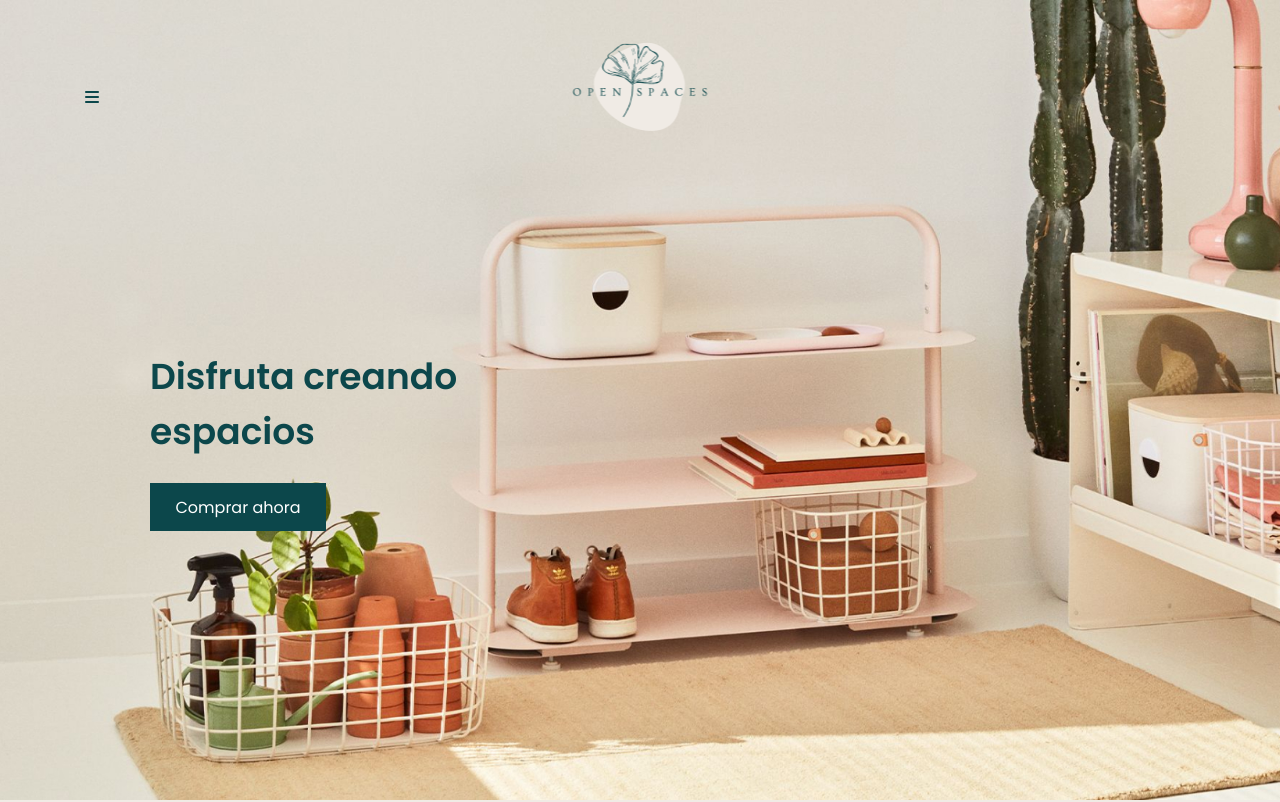
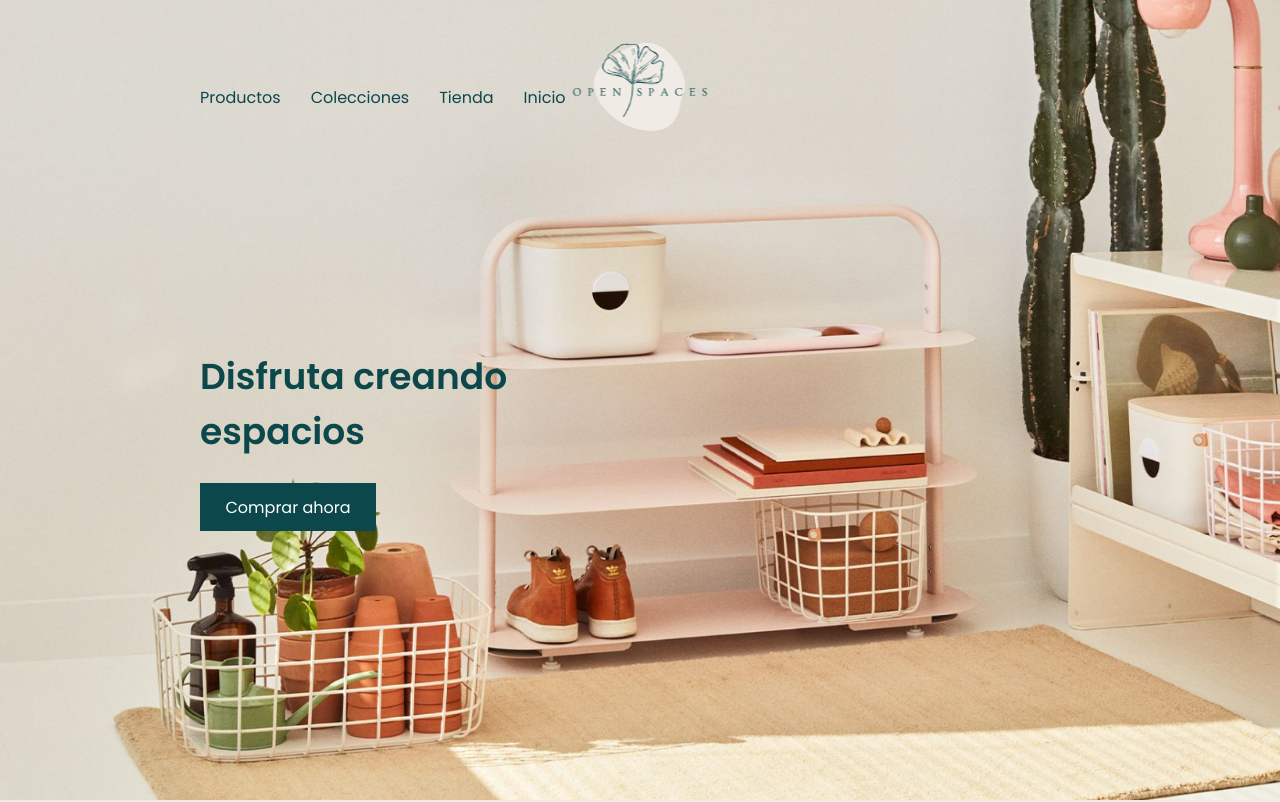
Before and after one commit to Adalab/modulo-1-evaluacion-final-tanferest, a website: page docs/index.html in a window 1280 px wide. Shown: the top 802 px of the page. Drawn offline with nearby package versions, Linux system fonts and the light colour scheme; files that its build step writes are made by us from their sources.

Commit message:
add desktop responsive on header

```diff
--- a/src/scss/layout/_header.scss
+++ b/src/scss/layout/_header.scss
@@ -9,6 +9,9 @@
     align-items: flex-start;
     padding-left: 150px;
     padding-top: 80px;
+  }
+  @include desktop {
+      padding-left: 200px;
   }
   &__logo {
     position: absolute;
@@ -39,10 +42,24 @@
     top: 85px;
     left: 85px;
   }
+  @include desktop{
+      left: 200px;
+  }
   &__burguer {
     color: $text1;
+    @include desktop {
+      display: none;
+    }
   }
   &__list {
     display: none;
+    &--item {
+      color: $text1;
+      padding-right: 30px;
+    }
+    @include desktop {
+        display: flex;
+        justify-content: space-between;
     }
   }
+}
```
Lines whose indentation alone changed are shown as unchanged.
